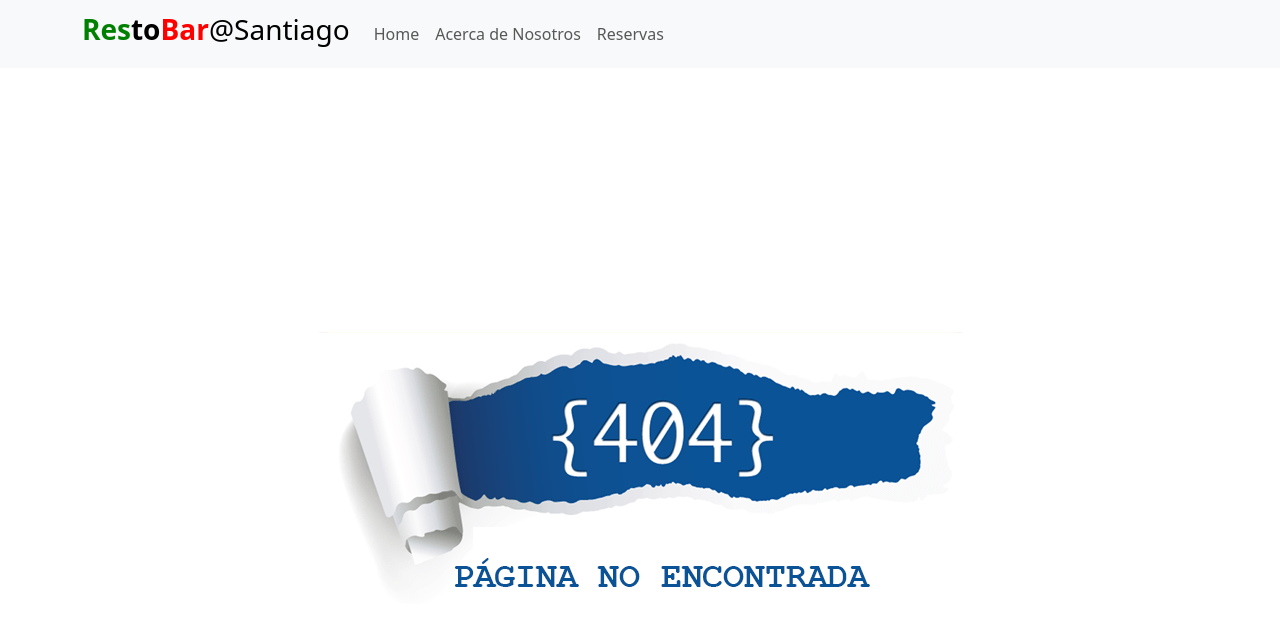
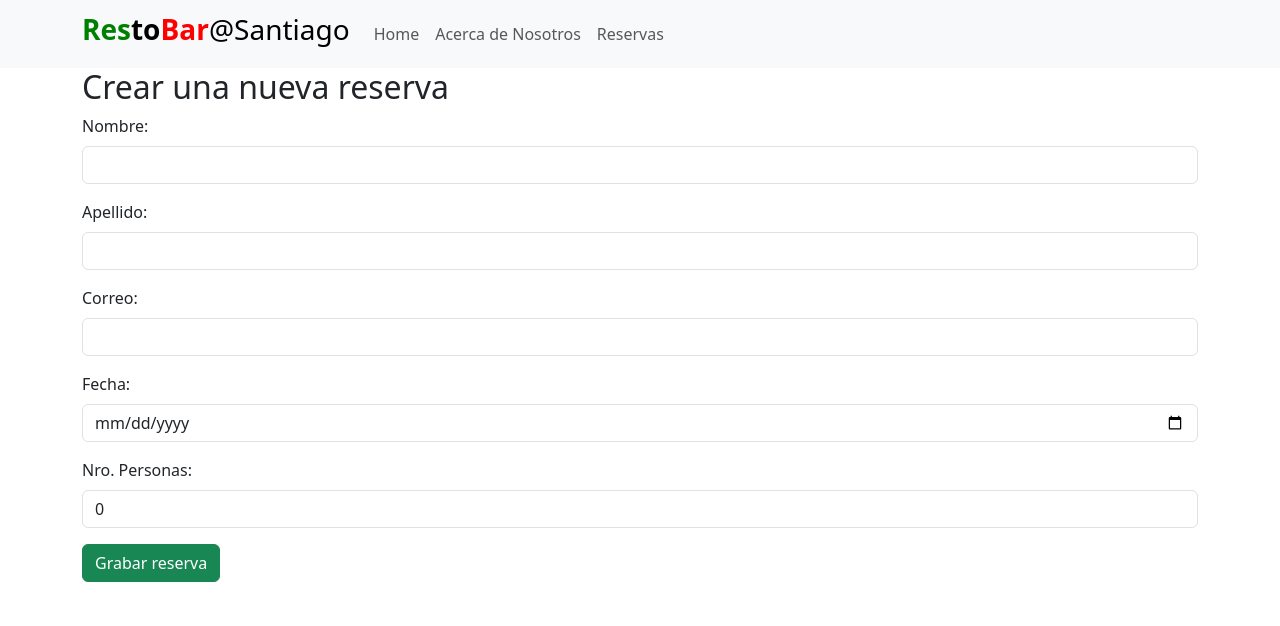
Before and after one commit to Ddelajara/AppRestoBar, a React (Vite) app: page /CrearReserva in a window 1280 px wide. Shown: the top 626 px of the page. Built offline with nearby package versions, Linux system fonts and the light colour scheme.

Commit message:
actualización de componentes para modulo reserva

```diff
--- a/src/components/About.jsx
+++ b/src/components/About.jsx
@@ -35,7 +35,7 @@ export const About = () => {
                   <Form.Label>Ingresar consulta</Form.Label>
                   <Form.Control className="custom-input" as="textarea" rows={5} />
               </Form.Group>
-              <Button type="submit" variant="secondary">Enviar</Button>
+              <Button type="button" variant="secondary">Enviar</Button>
             </Form>
         </div>
       </div>
--- a/src/components/CrearReserva.jsx
+++ b/src/components/CrearReserva.jsx
@@ -1,6 +1,93 @@
+import { useState } from "react"
+import { collection, addDoc } from "firebase/firestore"
+import { db } from "../assets/config/firebase"
+import { useNavigate } from "react-router-dom"
 
 export const CrearReserva = () => {
+
+  const [nombre, setNombre] = useState('')
+  const [apellido, setApellido] = useState('')
+  const [correo, setCorreo] = useState('')
+  const [fecha, setFecha] = useState('')
+  const [nropersonas, setNropersonas] = useState(0)
+
+  const navigate = useNavigate()
+
+  const userCollectionRef = collection(db, 'reservas')
+
+  const onStore = async () =>{
+    event.preventDefault();
+
+      // Convertir la fecha string a un objeto Date de JavaScript
+      //const dateObj = new Date(fecha);
+      // Convertir el objeto Date a un Timestamp de Firestore
+      //const timestamp = firebase.firestore.Timestamp.fromDate(dateObj);
+
+    /* Función assDoc (asincrona) propia de Firebase para registrar en BD */
+    /* el ID del nuevo registro nuevo se crea automáticamente */
+     addDoc(userCollectionRef, {nombre: nombre, apellido: apellido, correo: correo, fecha: fecha, nropersonas: nropersonas})
+
+     navigate('/ListarReservas')
+  }
+
   return (
-    <div>CrearReserva</div>
+    <div className="container">
+      {/* Formulario */}
+      <div className="row">
+        <div className="col">
+            <h2>Crear una nueva reserva</h2>
+            <form onSubmit={onStore}>
+                <div className="mb-3">
+                  <label className="form-label">Nombre:</label><br/>
+                  <input  type="text"
+                          className="form-control"
+                          value={(nombre)}
+                          onChange={(e)=>setNombre((e.target).value)}
+                          />
+                 </div>
+
+                 <div className="mb-3">
+                  <label className="form-label">Apellido:</label><br/>
+                  <input  type="text"
+                          className="form-control"
+                          value={(apellido)}
+                          onChange={(e)=>setApellido((e.target).value)}
+                          />
+                 </div>
+
+                 <div className="mb-3">
+                  <label className="form-label">Correo:</label><br/>
+                  <input  type="text"
+                          className="form-control"
+                          value={(correo)}
+                          onChange={(e)=>setCorreo((e.target).value)}
+                          />
+                 </div>
+
+                 <div className="mb-3">
+                  <label className="form-label">Fecha:</label><br/>
+                  <input  type="date"
+                          className="form-control"
+                          value={(fecha)}
+                          onChange={(e)=>setFecha((e.target).value)}
+                          />
+                 </div>
+
+
+                 <div className="mb-3">
+                  <label className="form-label">Nro. Personas:</label><br/>
+                  <input  type="number"
+                          className="form-control"
+                          value={(nropersonas)}
+                          onChange={(e)=>setNropersonas((e.target).value)}
+                          />
+                 </div>
+
+                 <button type="submit" className="btn btn-success">Grabar reserva</button>
+
+            </form>
+        </div>
+      </div>
+    </div>
   )
 }
--- a/src/components/ListarReservas.jsx
+++ b/src/components/ListarReservas.jsx
@@ -28,7 +28,7 @@ export const ListarReservas = () => {
             <div className="row">
                 <div className="col">
                     <div className="d-grid gap-2">
-                        <Link to='create' className='btn btn-success my-2 p-2'>
+                        <Link to='/CrearReserva' className='btn btn-success my-2 p-2'>
                             Crear Reserva
                         </Link>
                     </div>
@@ -49,10 +49,10 @@ export const ListarReservas = () => {
                                     <td>{x.nombre}</td>
                                     <td>{x.apellido}</td>
                                     <td>{x.correo}</td>
-                                    <td>{x.fecha.toDate().toLocaleDateString()}</td>
+                                    <td>{x.fecha}</td>
                                     <td>{x.nropersonas}</td>
                                     <td>
-                                        <Link to={`edit${x.id}`} className="btn btn-warning mx2">Editar</Link>
+                                        <Link to={`edit/${x.id}`} className="btn btn-warning mx2">Editar</Link>
                                         <button className='btn btn-danger mx2'>Eliminar</button>
                                         {/* Aquí corregí la clase del botón de 'btn btn.danger' a 'btn btn-danger' */}
                                     </td>
--- a/src/components/MenuNav.jsx
+++ b/src/components/MenuNav.jsx
@@ -20,7 +20,7 @@ export function MenuNav() {
           <Nav className="me-auto">
             <Nav.Link href="/">Home</Nav.Link>
             <Nav.Link href="About">Acerca de Nosotros</Nav.Link>
-            <Nav.Link href="Menu">Reservas</Nav.Link>
+            <Nav.Link href="ListarReservas">Reservas</Nav.Link>
           </Nav>
         </Navbar.Collapse>
       </Container>
--- a/src/router/AppRouter.jsx
+++ b/src/router/AppRouter.jsx
@@ -4,6 +4,7 @@ import { About } from "../components/About"
 import { MenuNav } from "../components/MenuNav"
 import { NotFound } from "../components/NotFound"
 import { ListarReservas } from "../components/ListarReservas"
+import { CrearReserva } from "../components/CrearReserva"
 
 export const AppRouter = () => {
   return (
@@ -14,6 +15,7 @@ export const AppRouter = () => {
             <Route path='/' element={<Home />}/>
             <Route path='About' element={<About />}/>
             <Route path='ListarReservas' element={<ListarReservas />}/>
+            <Route path='CrearReserva' element={<CrearReserva />}/>
             <Route path='*' element={<NotFound />}/>
         </Routes>
     </>
```
